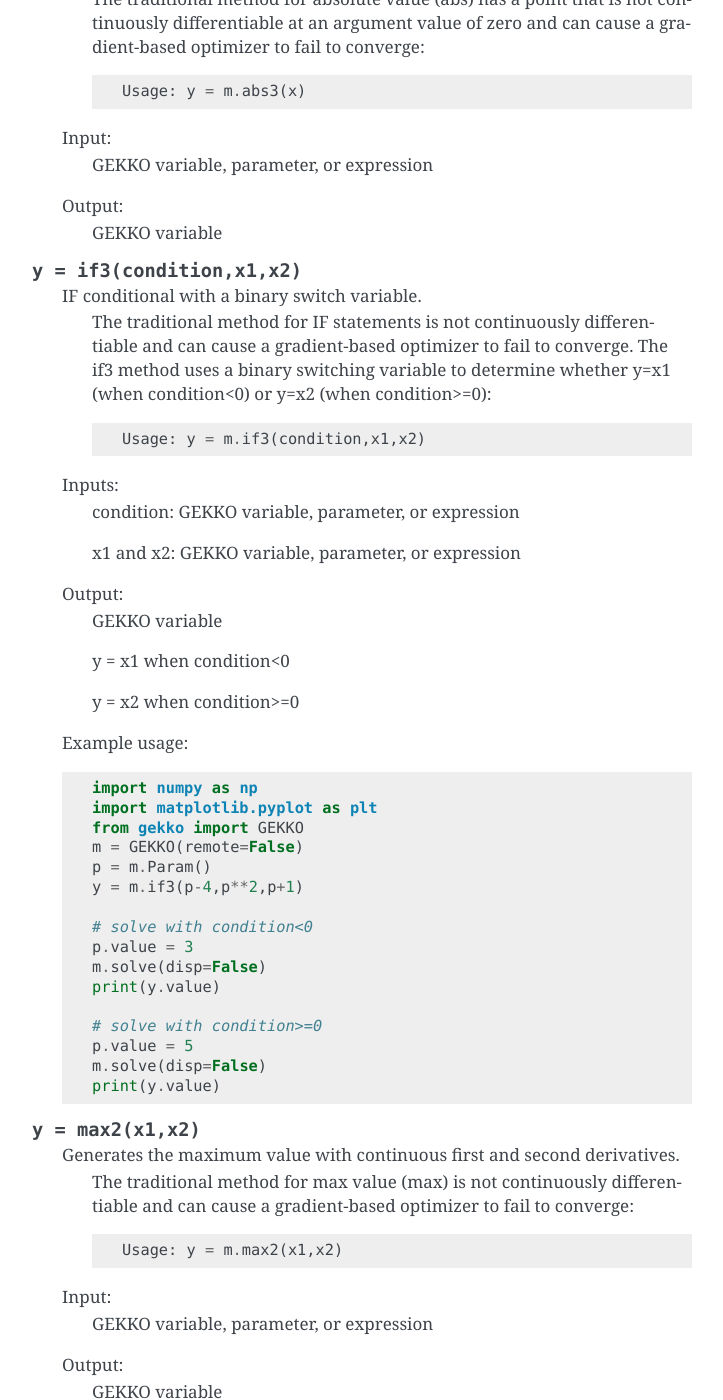
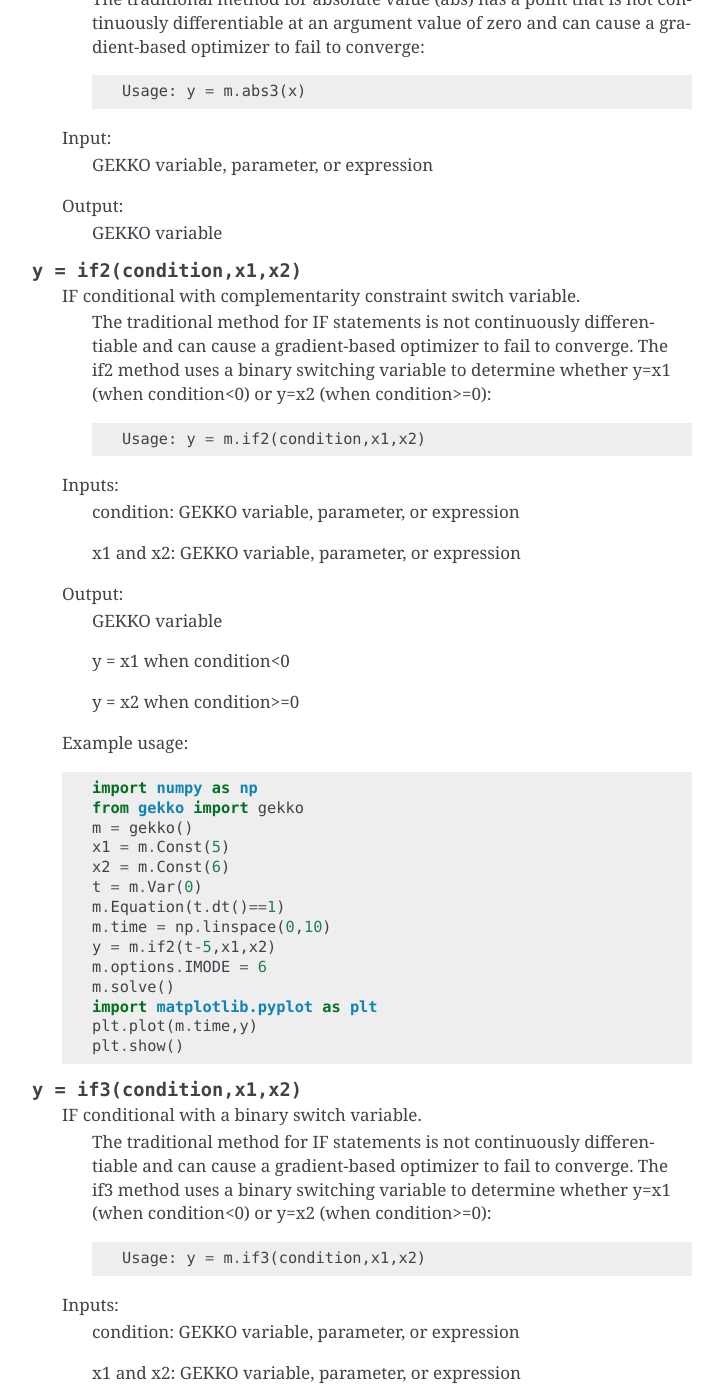
Before and after one commit to BYU-PRISM/GEKKO, a Sphinx documentation site: the page built from docs/model_methods.rst, in a window 1280 px wide and 1400 px high, scrolled down 7629 px. Shown: the whole window, without its empty margins (388-1111 px from the left). Built offline with Sphinx 7.4.7, drawn with Linux system fonts in a browser that asks for light colours.

Commit message:
Update model_methods.rst

```diff
--- a/docs/model_methods.rst
+++ b/docs/model_methods.rst
@@ -298,12 +298,52 @@ Traditional logical expressions such as if statements cannot be used in gradient
     Output:
     	GEKKO variable
 
+.. py:classmethod:: y = if2(condition,x1,x2)
+
+    IF conditional with complementarity constraint switch variable.
+        The traditional method for IF statements is not continuously
+        differentiable and can cause a gradient-based optimizer to fail
+        to converge. The if2 method uses a binary switching variable to
+	determine whether y=x1 (when condition<0) or y=x2 (when condition>=0)::
+
+        	Usage: y = m.if2(condition,x1,x2)
+
+    Inputs:
+        condition: GEKKO variable, parameter, or expression
+
+        x1 and x2: GEKKO variable, parameter, or expression
+
+    Output:
+    	GEKKO variable
+
+        y = x1 when condition<0
+
+        y = x2 when condition>=0
+
+    Example usage::
+
+        import numpy as np
+        from gekko import gekko
+        m = gekko()
+        x1 = m.Const(5)
+        x2 = m.Const(6)
+        t = m.Var(0)
+        m.Equation(t.dt()==1)
+        m.time = np.linspace(0,10)
+        y = m.if2(t-5,x1,x2)
+        m.options.IMODE = 6
+        m.solve()
+        import matplotlib.pyplot as plt
+        plt.plot(m.time,y)
+        plt.show()
+
 .. py:classmethod:: y = if3(condition,x1,x2)
 
     IF conditional with a binary switch variable.
         The traditional method for IF statements is not continuously
         differentiable and can cause a gradient-based optimizer to fail
-        to converge. The if3 method uses a binary switching variable to determine whether y=x1 (when condition<0) or y=x2 (when condition>=0)::
+        to converge. The if3 method uses a binary switching variable to
+	determine whether y=x1 (when condition<0) or y=x2 (when condition>=0)::
 
         	Usage: y = m.if3(condition,x1,x2)
 
```
